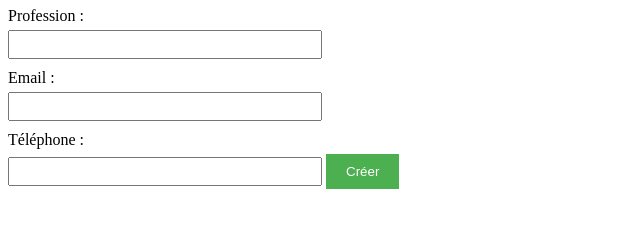
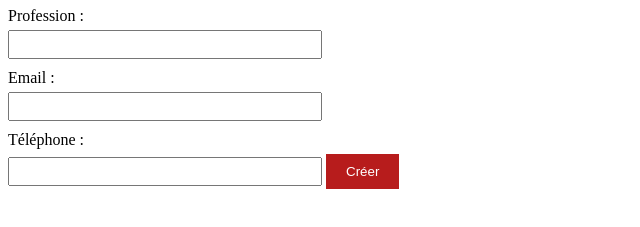
Before and after one commit to TCHANA-NGASSAM/carte_de_visite, a plain HTML site: page index.html in a window 1280 px wide. Shown: the part 135-362 px from the top of the page, without its empty margins (0-640 px from the left). Drawn offline with Linux system fonts and the light colour scheme.

Commit message:
first commit

```diff
--- a/styles/styles.css
+++ b/styles/styles.css
@@ -15,7 +15,7 @@
 
   button {
     padding: 10px 20px;
-    background-color: #4CAF50;
+    background-color: #b71c1c;
     color: white;
     border: none;
     cursor: pointer;
```
